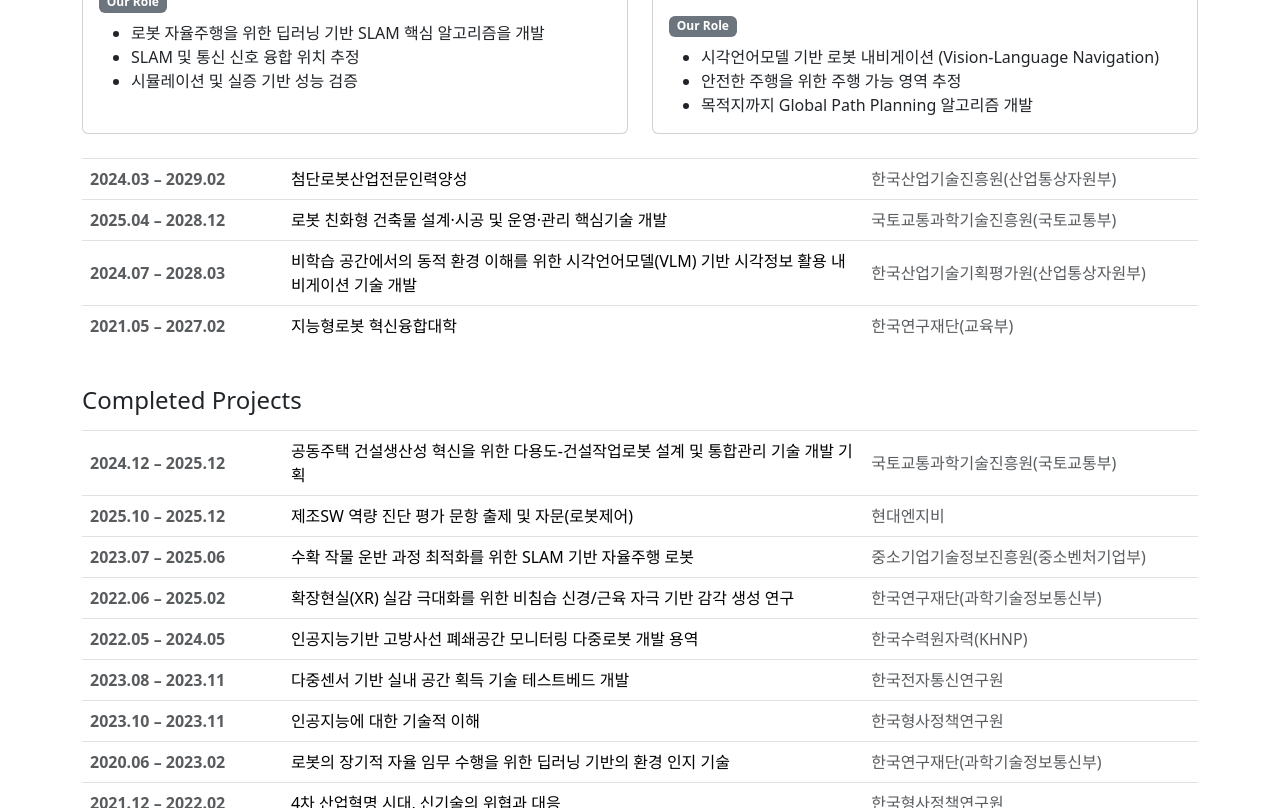
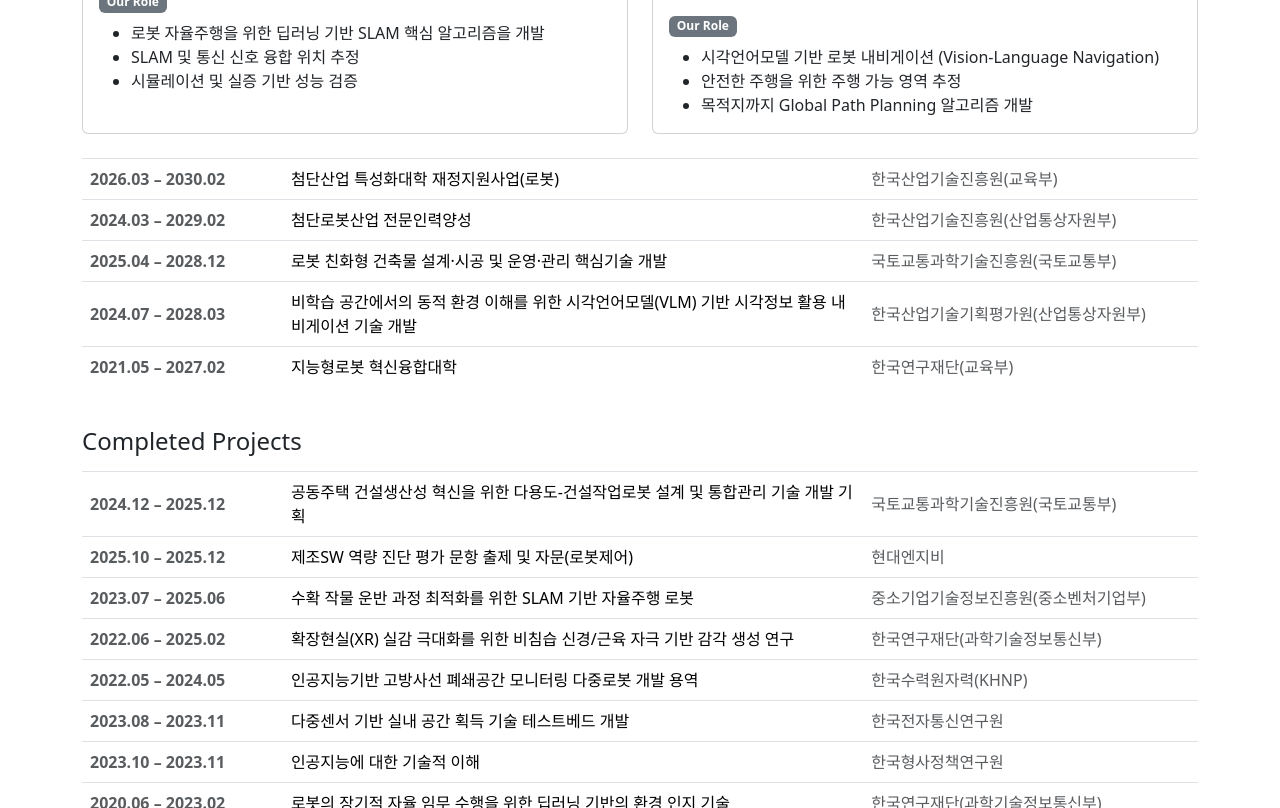
Before and after one commit to robotailab/robotailab.github.io, a Jekyll site: the page built from projects.md, in a window 1280 px wide and 900 px high, scrolled down 701 px, cut to the strip 92-900 px from the top of the window. Built offline with Jekyll 4.4.1, drawn with Linux system fonts in a browser that asks for light colours.

Commit message:
Projects updated

```diff
--- a/projects.md
+++ b/projects.md
@@ -70,8 +70,13 @@ permalink: /projects/
             </colgroup>
             <tbody>
               <tr class="border-top">
+                <td class="text-muted fw-semibold text-nowrap project-date project-date-cell">2026.03 – 2030.02</td>
+                <td class="project-title-cell">첨단산업 특성화대학 재정지원사업(로봇)</td>
+                <td class="text-muted project-org-cell">한국산업기술진흥원(교육부)</td>
+              </tr>
+              <tr class="border-top">
                 <td class="text-muted fw-semibold text-nowrap project-date project-date-cell">2024.03 – 2029.02</td>
-                <td class="project-title-cell">첨단로봇산업전문인력양성</td>
+                <td class="project-title-cell">첨단로봇산업 전문인력양성</td>
                 <td class="text-muted project-org-cell">한국산업기술진흥원(산업통상자원부)</td>
               </tr>
               <tr class="border-top">
```
Also changed, not shown: 2 other files.
